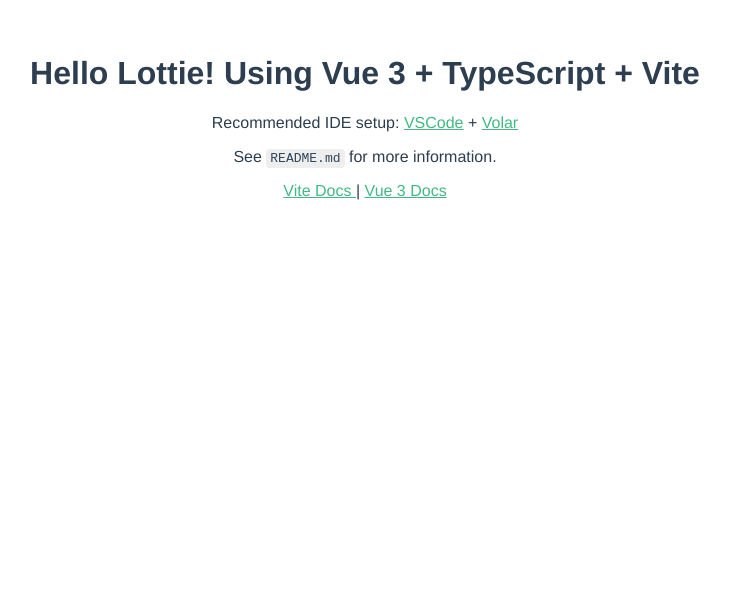
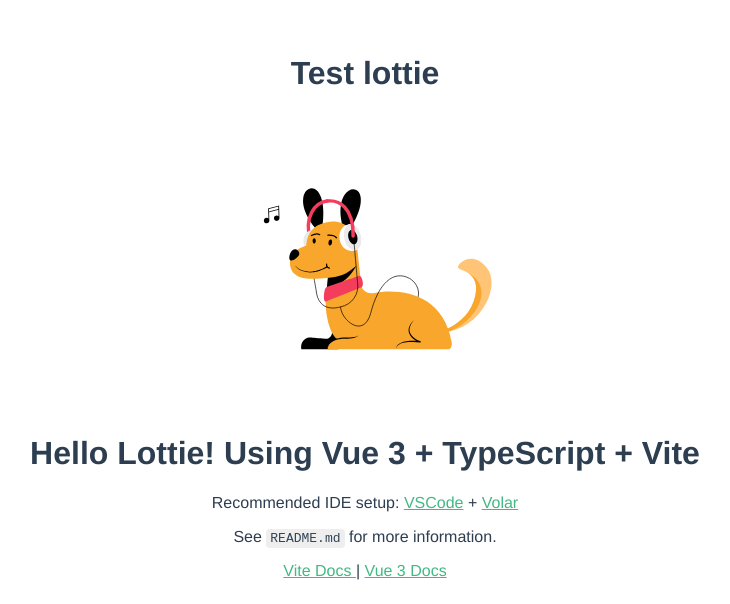
Before and after one commit to megasanjay/vue3-lottie, a Vue app in the folder packages/playground/vite-project/: page / in a window 1280 px wide. Shown: the part 826-1430 px from the top of the page, without its empty margins (275-1005 px from the left). Before the commit the page ends 1050 px from the top, so only its background shows below. Built offline with nearby package versions, Linux system fonts and the light colour scheme; no server answers.

Commit message:
🧐 wip: add snippet from #401

```diff
--- a/packages/playground/vite-project/src/App.vue
+++ b/packages/playground/vite-project/src/App.vue
@@ -20,6 +20,22 @@
     :width="200"
   />
 
+  <div
+		class="lottie"
+		@mousewheel="handleMouseWheel($event)"
+		@click="lottieContainer.playSegments([10, 20])">
+		<h1 class="lottie__title">Test lottie</h1>
+
+		<Vue3Lottie
+			ref="lottieContainer"
+			class="lottie__wrapper"
+			:animation-data="DogJSON"
+			:auto-play="false" :height="300"
+    :width="300"
+			:loop="false"
+			@on-animation-loaded="onLottieLoaded()"/>
+	</div>
+
   <HelloWorld msg="Hello Lottie! Using Vue 3 + TypeScript + Vite" />
 </template>
 
@@ -38,6 +54,42 @@
 function dataClick(){
   data.value =  Lottie
 }
+
+import {  reactive } from 'vue';
+import { Vue3Lottie } from 'vue3-lottie';
+import { debounce } from 'lodash-es';
+
+
+const lottieContainer = ref();
+const state = reactive({
+	frame: 100,
+	totalFrames: 0,
+});
+
+function onLottieLoaded () {
+	state.totalFrames = lottieContainer.value.getDuration(true);
+	console.log(`🚀 ~ totalFrames:`, state.totalFrames);
+}
+
+const handleMouseWheel = debounce((ev: WheelEvent) => {
+	console.log(ev);
+	console.log(`🚀 ~ handleMouseWheel ~ lottieContainer:`, lottieContainer.value);
+	let targetFrame = state.frame;
+
+	ev.deltaY > 0
+		? targetFrame += 10
+		: targetFrame -= 10;
+
+	if (targetFrame < 0) targetFrame = 0;
+	if (targetFrame > state.totalFrames) targetFrame = state.totalFrames;
+
+	console.log(`🚀 ~ playSegments:`, [state.frame, targetFrame]);
+
+	lottieContainer.value?.playSegments([state.frame, targetFrame]);
+	state.frame = targetFrame;
+
+}, 100);
+
 </script>
 
 <style>
```
